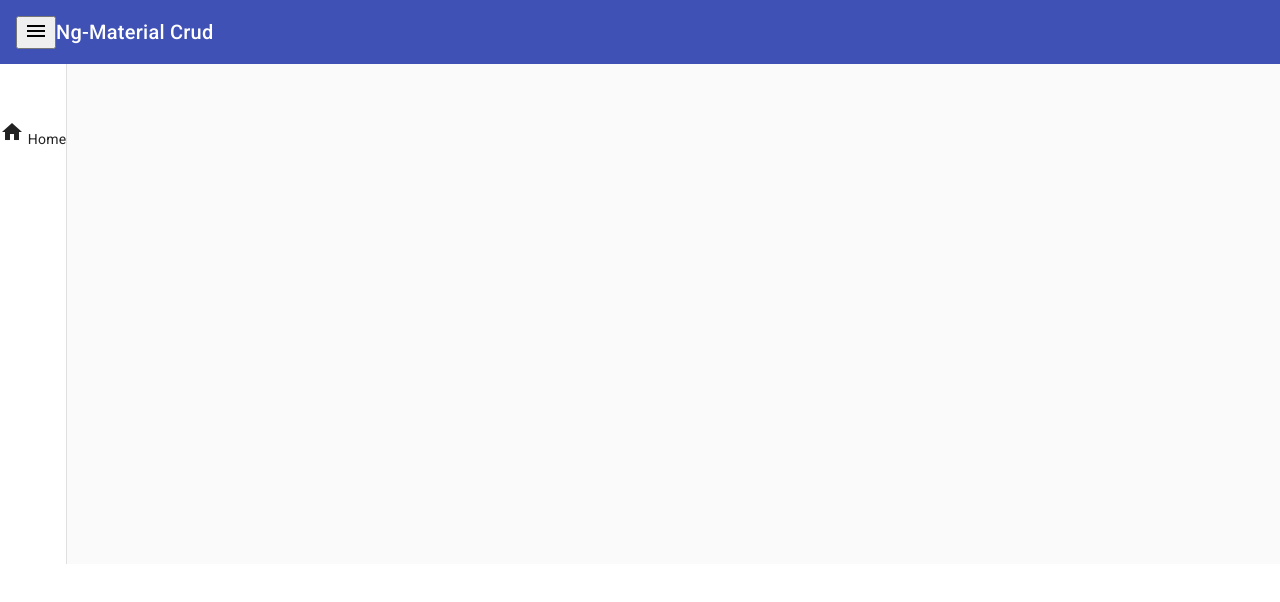
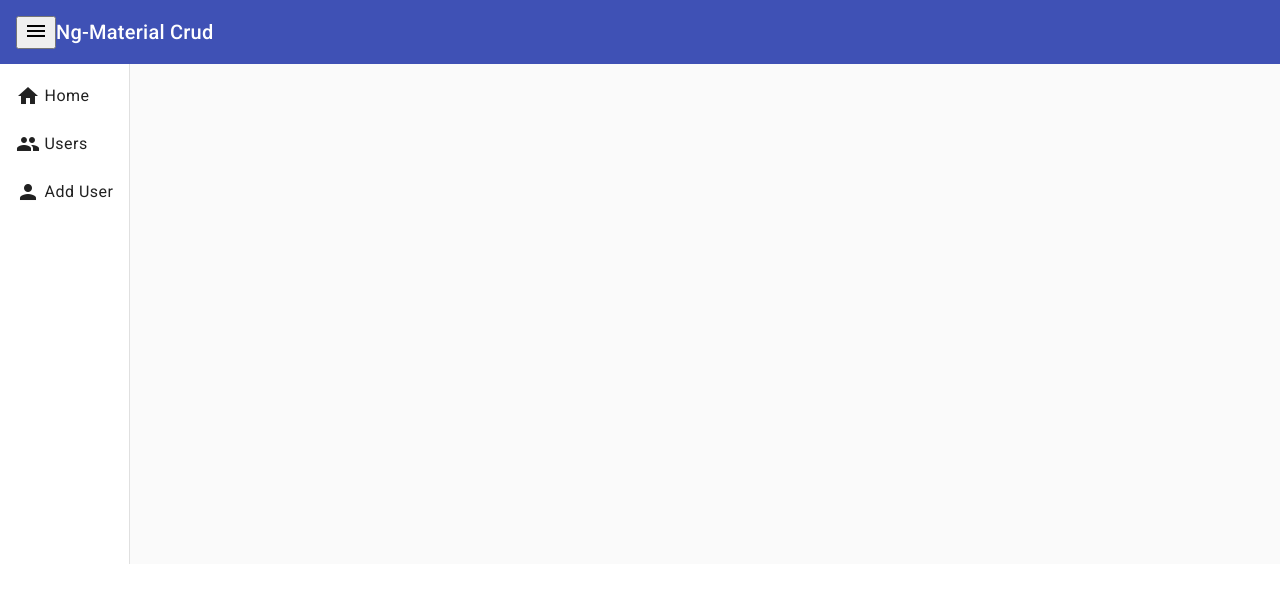
Before and after one commit to JuCuAcc/AngularMaterialCrud, an Angular app: page / in a window 1280 px wide. Shown: the top 602 px of the page. Built offline with nearby package versions, Linux system fonts and the light colour scheme.

Commit message:
nav design completed

```diff
--- a/src/app/components/nav/nav.component.css
+++ b/src/app/components/nav/nav.component.css
@@ -13,3 +13,11 @@
     padding: 2rem;
 
 }
+
+.sidenav-item{
+    flex-direction: row;
+}
+
+.sidenav-item .mat-icon {
+    vertical-align: middle;
+}
--- a/src/app/components/nav/nav.component.html
+++ b/src/app/components/nav/nav.component.html
@@ -11,11 +11,30 @@
   <mat-sidenav-container class="example-container" autosize>
     <mat-sidenav #sidenav class="example-sidenav" mode="side" opened="true">
       <mat-nav-list>
-        <a class="sidenav-item" mat-list-item [routerLink] ="'/'"></a>
-        <mat-icon>home</mat-icon>
-        <span> Home</span>
+        <a class="sidenav-item" mat-list-item [routerLink]="'/'">
+          <mat-icon>home</mat-icon>
+          <span> Home</span>
+        </a>
+        <a class="sidenav-item" mat-list-item [routerLink]="'/users'">
+          <mat-icon>group</mat-icon>
+          <span> Users</span>
+        </a>
+        <a class="sidenav-item" mat-list-item [routerLink]="'/users/add'">
+          <mat-icon>person add</mat-icon>
+          <span> Add User</span>
+        </a>
       </mat-nav-list>
     </mat-sidenav>
+
+
+    <div class="example-sidenav-content">
+      <div style="width: 100%;">
+
+        <router-outlet></router-outlet>
+
+      </div>
+    </div>
+
   </mat-sidenav-container>
 
 
```
